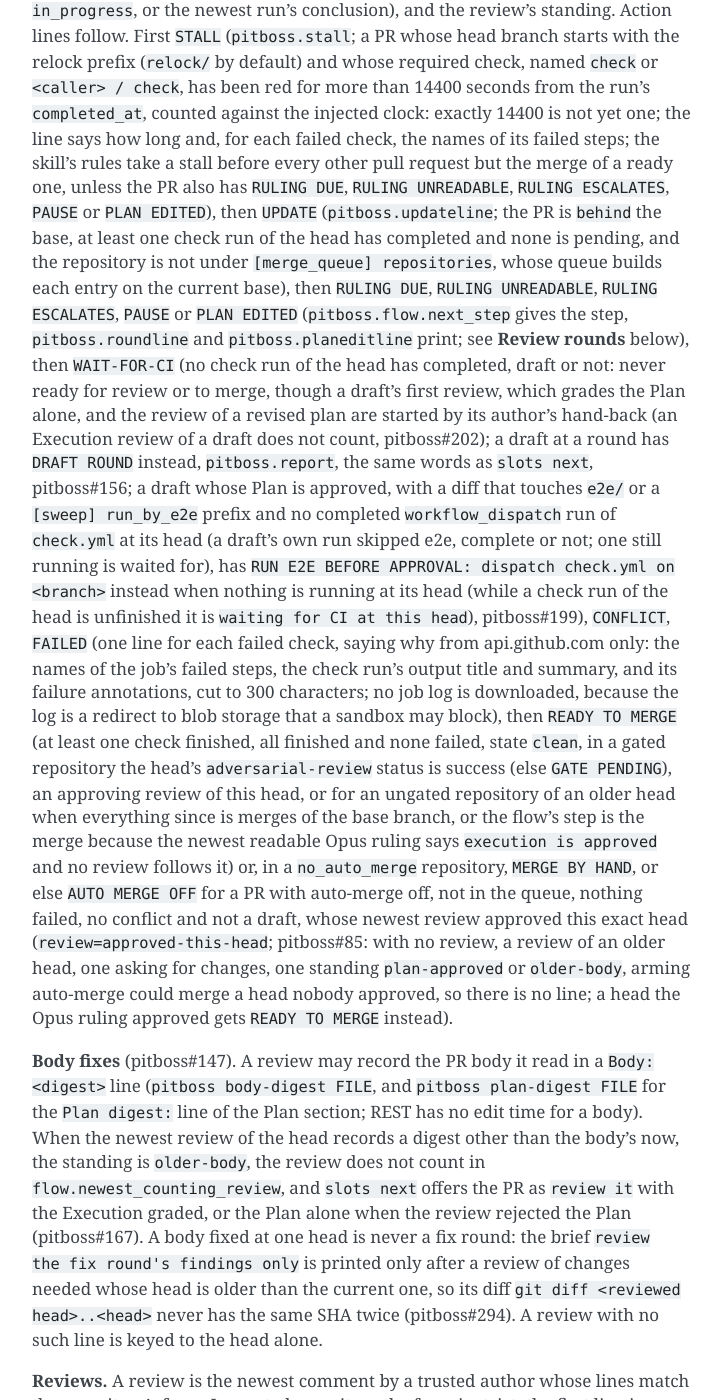
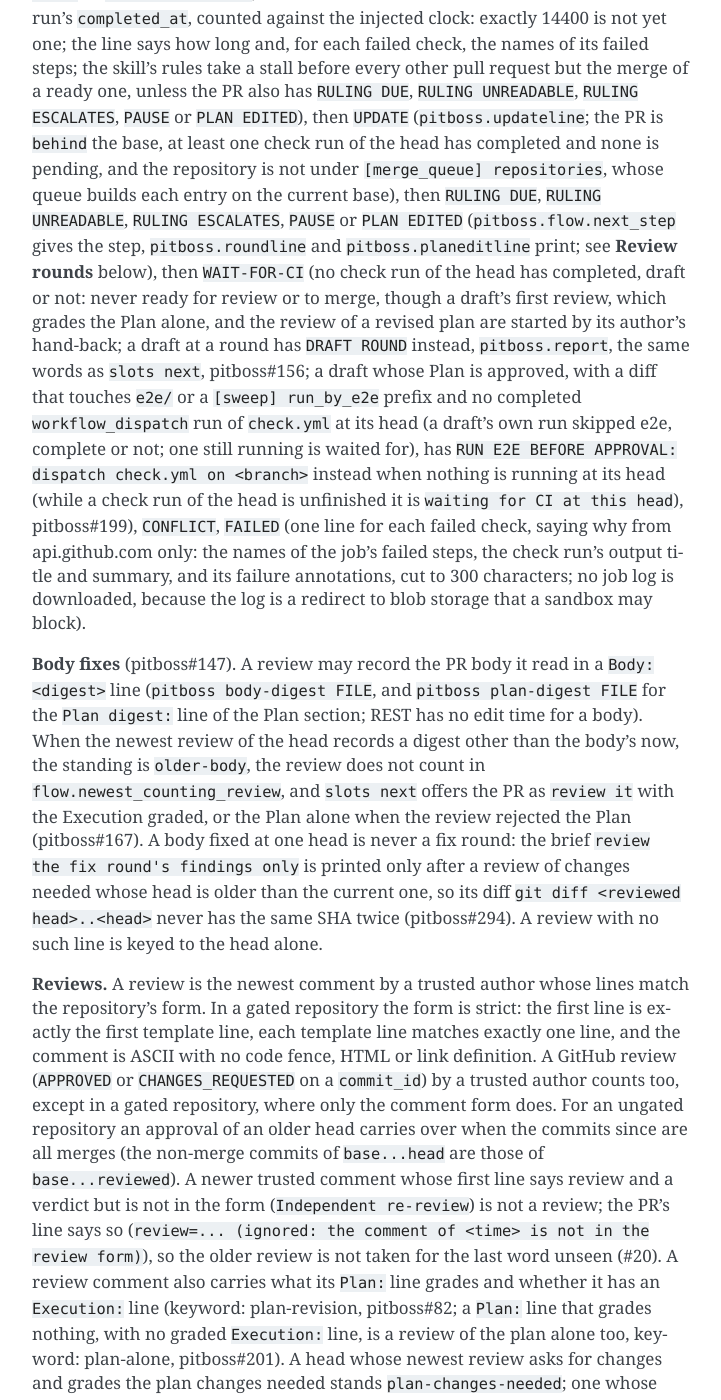
Before and after one commit to dev-skill-up/pitboss, a Sphinx documentation site: the page built from doc/design.rst, in a window 1280 px wide and 1400 px high, scrolled down 13972 px. Shown: the whole window, without its empty margins (388-1109 px from the left). Built offline with Sphinx 7.4.7, drawn with Linux system fonts in a browser that asks for light colours; some of the changed text lies outside the part shown.

Commit message:
Cut the passages that state the merge lines' conditions and which Execution reviews count; the lines say their own action
Co-Authored-By: Claude Sonnet 5.5 <noreply@anthropic.com>
Claude-Session: https://claude.ai/code/session_01HwLsLtFgHv4ix6TZzPYRcT

```diff
--- a/doc/design.rst
+++ b/doc/design.rst
@@ -426,12 +426,8 @@ execution-before-green, pitboss#202): its timeline (``convert_to_draft`` and
 ``ready_for_review``, for whether it was a draft at the comment's time), and the
 check runs of the head each such review names (read from the API for each
 review, an abbreviated SHA that names the current head read as it), with the dispatched
-``check.yml`` runs of the head when the PR was a draft then. A review written
-while the PR was a draft with no completed dispatched run, or while a check run
-of the reviewed head had not completed (or the head had none), does not count:
-it is left out of the reviews the flow reads, so ``review=`` does not name it,
-the next step being the review
-again after green. Only when one of those runs has failed (the latest
+``check.yml`` runs of the head when the PR was a draft then.
+Only when one of those runs has failed (the latest
 run of its name) are two more reads made: the head's commit statuses (the
 newest of each context) and, for a status that does not carry the check's
 name, the workflow file of the Actions run of the status and of the check
@@ -462,8 +458,7 @@ current base), then ``RULING DUE``, ``RULING UNREADABLE``, ``RULING ESCALATES``,
 ``WAIT-FOR-CI`` (no check run of the head has completed, draft or not: never
 ready for review or to merge, though a draft's first review, which grades the
 Plan alone, and the review of a revised plan are started by its author's
-hand-back (an Execution review of a draft does not count,
-pitboss#202); a draft at a round has ``DRAFT ROUND`` instead, ``pitboss.report``, the
+hand-back; a draft at a round has ``DRAFT ROUND`` instead, ``pitboss.report``, the
 same words as ``slots next``, pitboss#156; a draft whose Plan is approved, with
 a diff that touches ``e2e/`` or a ``[sweep] run_by_e2e`` prefix and no completed
 ``workflow_dispatch`` run of ``check.yml`` at its head (a draft's own run skipped e2e, complete
@@ -472,20 +467,7 @@ instead when nothing is running at its head (while a check run of the head is un
 api.github.com only: the names of the job's failed steps, the check run's
 output title and summary, and its failure annotations, cut to 300 characters;
 no job log is downloaded, because the log is a redirect to blob storage that a
-sandbox may block), then ``READY TO MERGE`` (at least one check finished, all
-finished and none failed, state ``clean``, in a gated repository the head's
-``adversarial-review`` status is success (else ``GATE PENDING``), an approving review of this head, or for an
-ungated repository of an older head when everything since is merges of the
-base branch, or the flow's step is the merge because the newest readable Opus
-ruling says ``execution is approved`` and no review follows it) or, in a
-``no_auto_merge`` repository, ``MERGE BY HAND``, or
-else ``AUTO MERGE OFF`` for a PR with auto-merge off, not in the queue, nothing
-failed, no conflict and not a draft, whose newest review approved this exact head
-(``review=approved-this-head``; pitboss#85: with no review, a review of an older
-head, one asking for changes, one standing ``plan-approved`` or
-``older-body``, arming auto-merge could merge a head nobody approved, so there
-is no line; a head the Opus ruling
-approved gets ``READY TO MERGE`` instead).
+sandbox may block).
 
 **Body fixes** (pitboss#147). A review may record the PR body it read in a
 ``Body: <digest>`` line (``pitboss body-digest FILE``, and ``pitboss plan-digest FILE`` for the ``Plan digest:`` line of the Plan section; REST has no edit time
@@ -518,8 +500,7 @@ head whose newest review asks for changes and grades the plan changes needed
 stands ``plan-changes-needed``; one whose newest review approves and has a
 ``Plan: approved`` line but no ``Execution:`` line (a review of a revised plan,
 which grades the plan alone) stands ``plan-approved``, is no approval to merge,
-is not carried over merges of the base, and gets no ``AUTO MERGE OFF`` line
-(auto-merge is never armed on it, as on any head without an approving review). Both words are on the PR's line.
+is not carried over merges of the base. Both words are on the PR's line.
 
 **Review flow** (keyword: review-flow, pitboss#107). The step a PR is at is one
 function, ``pitboss.flow.next_step``, the owner's pseudo code branch for branch
```
Also changed, not shown: plugins/pitboss/skills/sweep/references/ci.md (+0 -6 lines), plugins/pitboss/skills/sweep/references/rules.md (+4 -12 lines), plugins/pitboss/skills/sweep/references/sweep.md (+4 -7 lines), 2 other files.
